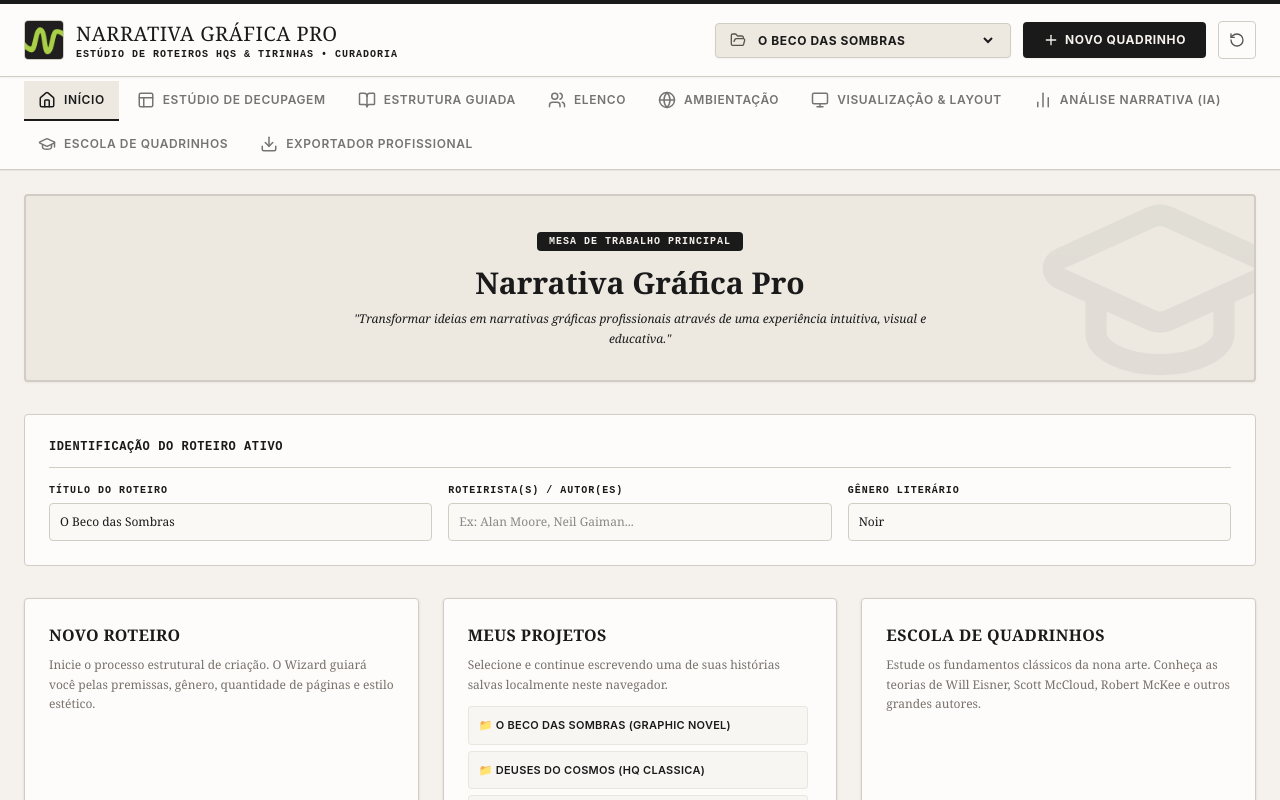
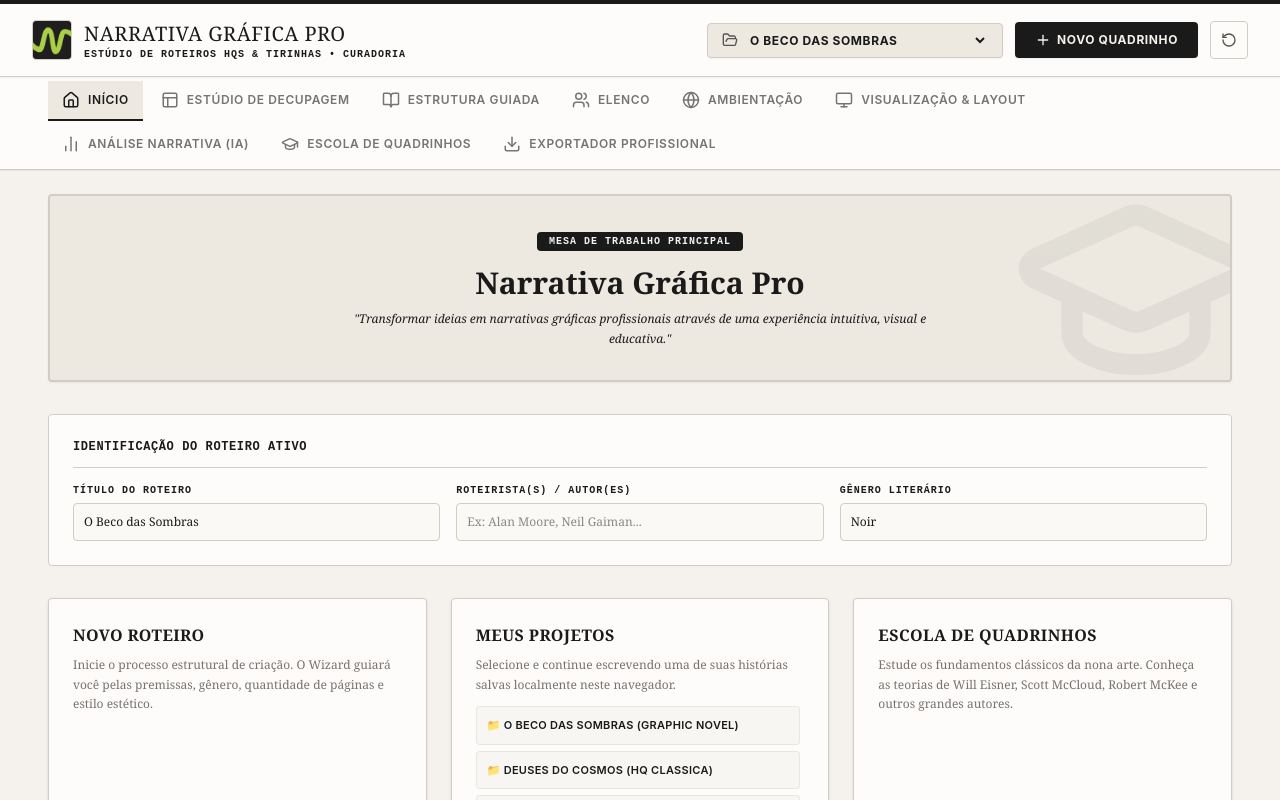
Before and after one commit to rodisleyd/narrativa_grafica_pro, a React (Vite) app: page / in a window 1280 px wide. Shown: the top 800 px of the page. Built offline with nearby package versions, Linux system fonts and the light colour scheme.

Commit message:
style: expandir layout dos componentes de abas para tela inteira

```diff
--- a/src/App.tsx
+++ b/src/App.tsx
@@ -207,7 +207,7 @@ export default function App() {
 
       {/* 1. Global Clean Header */}
       <header className="bg-art-card border-b border-art-border py-4 px-6 shadow-xs sticky top-0 z-40">
-        <div className="max-w-[1450px] mx-auto flex flex-col sm:flex-row justify-between items-start sm:items-center gap-4">
+        <div className="max-w-none px-2 flex flex-col sm:flex-row justify-between items-start sm:items-center gap-4">
 
           <div className="flex items-center gap-3">
             <img
@@ -272,7 +272,7 @@ export default function App() {
       {/* 2. Horizontal Navigation Bar */}
       {!showWizard && (
         <nav className="bg-art-card border-b border-art-border sticky top-[73px] z-30 shadow-2xs">
-          <div className="max-w-[1450px] mx-auto px-4 md:px-6 flex flex-wrap items-center justify-between gap-4 py-1">
+          <div className="max-w-none px-6 md:px-12 flex flex-wrap items-center justify-between gap-4 py-1">
             <div className="flex flex-wrap gap-1">
               {sidebarTabs.map((tb) => {
                 const IconComp = tb.icon;
@@ -318,7 +318,7 @@ export default function App() {
       )}
 
       {/* 4. Main Workspace Scaffold wrapper */}
-      <main className="flex-1 max-w-[1450px] w-full mx-auto px-4 md:px-6 py-6 flex flex-col gap-6">
+      <main className="flex-1 max-w-none w-full px-6 md:px-12 py-6 flex flex-col gap-6">
 
         {showWizard ? (
           /* Create new project Wizard Board container */
--- a/src/components/CharacterManager.tsx
+++ b/src/components/CharacterManager.tsx
@@ -148,7 +148,7 @@ Foco na jornada emocional.`
   };
 
   return (
-    <div id="character-manager" className="bg-art-card border border-art-border rounded p-6 max-w-7xl mx-auto shadow-sm text-xs">
+    <div id="character-manager" className="bg-art-card border border-art-border rounded p-6 max-w-none shadow-sm text-xs">
       <div className="flex flex-col sm:flex-row justify-between items-start sm:items-center border-b border-art-border pb-4 mb-6 gap-4">
         <div>
           <h2 className="text-2xl font-serif font-bold text-art-charcoal flex items-center gap-2">
--- a/src/components/EduCenter.tsx
+++ b/src/components/EduCenter.tsx
@@ -155,7 +155,7 @@ export default function EduCenter({ onApplyReference }: EduCenterProps) {
     : filteredLessons[0] || null;
 
   return (
-    <div id="edu-center" className="bg-art-card border border-art-border rounded p-6 max-w-7xl mx-auto shadow-sm text-xs">
+    <div id="edu-center" className="bg-art-card border border-art-border rounded p-6 max-w-none shadow-sm text-xs">
       {/* Target header info to explain purpose */}
       <div className="flex flex-col md:flex-row justify-between items-start md:items-center border-b border-art-border pb-5 mb-6 gap-4">
         <div>
--- a/src/components/ExportPanel.tsx
+++ b/src/components/ExportPanel.tsx
@@ -797,7 +797,7 @@ export default function ExportPanel({ project, onChange }: ExportPanelProps) {
 
 
   return (
-    <div id="export-panel" className="bg-art-card border border-art-border rounded p-6 max-w-7xl mx-auto space-y-6 text-xs shadow-sm">
+    <div id="export-panel" className="bg-art-card border border-art-border rounded p-6 max-w-none space-y-6 text-xs shadow-sm">
       <div className="flex flex-col sm:flex-row justify-between items-start sm:items-center border-b border-art-border pb-4 gap-4">
         <div>
           <h2 className="text-2xl font-serif font-bold text-art-charcoal flex items-center gap-2">
--- a/src/components/NarrativeAnalyzer.tsx
+++ b/src/components/NarrativeAnalyzer.tsx
@@ -136,7 +136,7 @@ export default function NarrativeAnalyzer({ project }: NarrativeAnalyzerProps) {
   };
 
   return (
-    <div id="narrative-analyzer" className="bg-art-card border border-art-border rounded p-6 max-w-7xl mx-auto space-y-6 text-xs shadow-sm">
+    <div id="narrative-analyzer" className="bg-art-card border border-art-border rounded p-6 max-w-none space-y-6 text-xs shadow-sm">
       <div className="flex flex-col sm:flex-row justify-between items-start sm:items-center border-b border-art-border pb-4 mb-2 gap-4">
         <div>
           <h2 className="text-2xl font-serif font-bold text-art-charcoal flex items-center gap-2">
--- a/src/components/NarrativeStructure.tsx
+++ b/src/components/NarrativeStructure.tsx
@@ -614,7 +614,7 @@ Descrição: ${isStrip ? "Juju, sorridente em roupas de ginástica, aponta para
   };
 
   return (
-    <div id="narrative-structure" className="bg-art-card border border-art-border rounded p-6 max-w-7xl mx-auto text-xs">
+    <div id="narrative-structure" className="bg-art-card border border-art-border rounded p-6 max-w-none text-xs">
       <div className="flex flex-col sm:flex-row justify-between items-start sm:items-center border-b border-art-border pb-4 mb-6 gap-4">
         <div>
           <h2 className="text-2xl font-serif font-bold text-art-charcoal flex items-center gap-2">
--- a/src/components/ScriptEditor.tsx
+++ b/src/components/ScriptEditor.tsx
@@ -406,7 +406,7 @@ Descrição original a ser aprimorada:
   };
 
   return (
-    <div id="script-editor-studio" className="grid grid-cols-1 lg:grid-cols-12 gap-6 max-w-[1550px] mx-auto text-xs">
+    <div id="script-editor-studio" className="grid grid-cols-1 lg:grid-cols-12 gap-6 max-w-none text-xs">
 
       {/* 1. Sidebar Panel: Page List Tree / Rhythm Notes */}
       <div className="lg:col-span-3 bg-art-card border border-art-border rounded p-4 h-fit space-y-4 shadow-3xs">
--- a/src/components/StoryboardLayout.tsx
+++ b/src/components/StoryboardLayout.tsx
@@ -260,7 +260,7 @@ export default function StoryboardLayout({ project, onChange }: StoryboardLayout
   };
 
   return (
-    <div id="storyboard-layout" className="bg-art-card border border-art-border rounded p-6 max-w-7xl mx-auto space-y-6 text-xs shadow-sm">
+    <div id="storyboard-layout" className="bg-art-card border border-art-border rounded p-6 max-w-none space-y-6 text-xs shadow-sm">
       <div className="flex flex-col sm:flex-row justify-between items-start sm:items-center border-b border-art-border pb-4 mb-2 gap-4">
         <div>
           <h2 className="text-2xl font-serif font-bold text-art-charcoal flex items-center gap-2">
--- a/src/components/WorldBuilder.tsx
+++ b/src/components/WorldBuilder.tsx
@@ -118,7 +118,7 @@ Arquétipo de Arquitetura: [Tipos de construções]`
   ];
 
   return (
-    <div id="world-builder" className="bg-art-card border border-art-border rounded p-6 max-w-7xl mx-auto text-xs">
+    <div id="world-builder" className="bg-art-card border border-art-border rounded p-6 max-w-none text-xs">
       <div className="flex flex-col sm:flex-row justify-between items-start sm:items-center border-b border-art-border pb-4 mb-6 gap-4">
         <div>
           <h2 className="text-2xl font-serif font-bold text-art-charcoal flex items-center gap-2">
```
